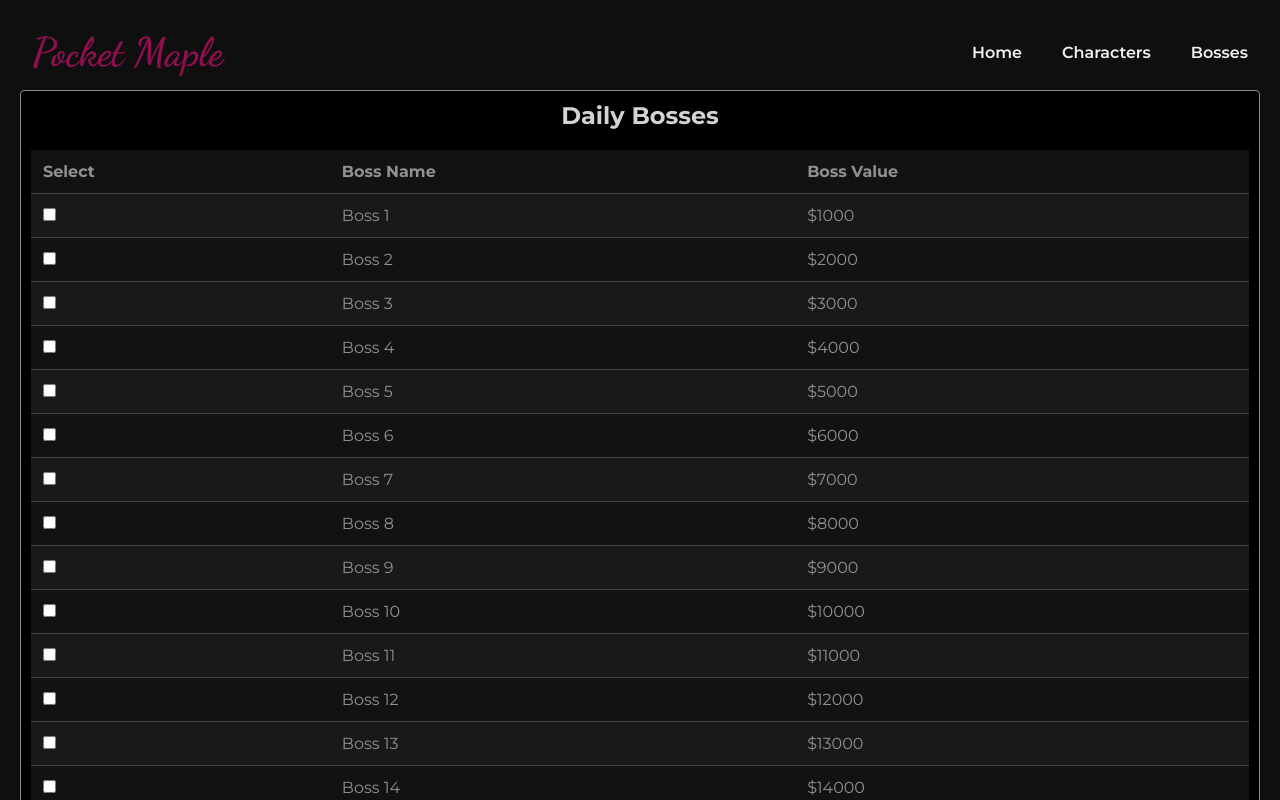
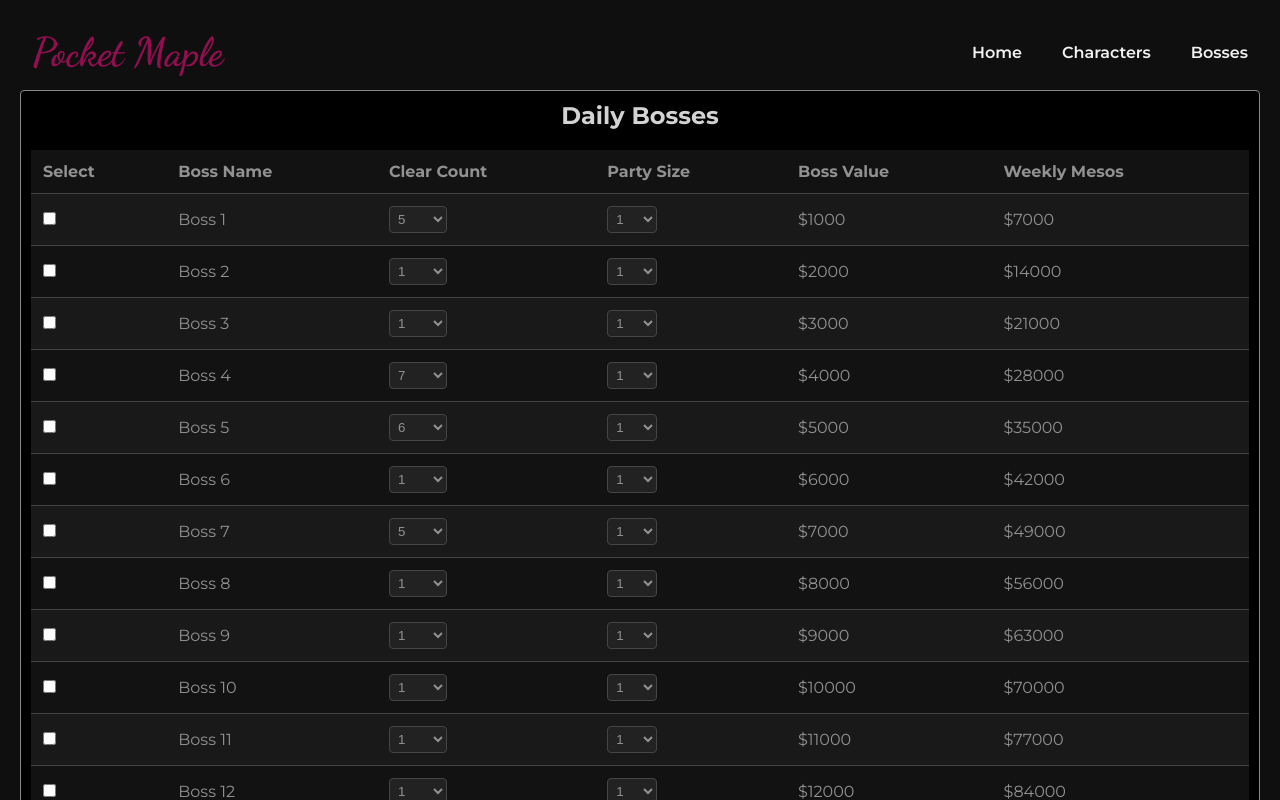
Before and after one commit to ttxlnguyen/Passion-Project-Pocket-Maple-React, a React (Create React App) app in the folder pocketmaplereact/: page /bosses in a window 1280 px wide. Shown: the top 800 px of the page. Built offline with nearby package versions, Linux system fonts and the light colour scheme.

Commit message:
Added ClearCount(dropdown), PartySize(dropdown), and WeeklyMeso to BossChart

```diff
--- a/pocketmaplereact/src/App.js
+++ b/pocketmaplereact/src/App.js
@@ -4,7 +4,7 @@ import { BrowserRouter as Router, Routes, Route } from "react-router-dom";
 import NavBar from "./components/navbar/NavBar.jsx";
 import Home from "./components/pages/Home";
 import Characters from "./components/pages/Characters";
-import Bosses from "./components/pages/BossList.js";
+import Bosses from "./components/pages/bosslist/BossList";
 
 const App = () => {
   return (
--- a/pocketmaplereact/src/components/pages/BossList.css
+++ /dev/null
@@ -1,49 +0,0 @@
-.boss-list {
-    margin: 20px;
-    margin-top: 90px; /* Moves the container down */
-    padding: 10px;
-    border: 1px solid #898989; /* Gray border for the container */
-    border-radius: 4px;
-    background-color: #000000; /* Black background for the container */
-  }
-
-  .boss-list h2 {
-    color: #d3d3d3; /* Light grey color for the title */
-    text-align: center;
-    margin-top: 0;
-    margin-bottom: 20px; /* Space below the title */
-    font-size: 1.5rem; /* Adjust font size as needed */
-  }
-
-  table {
-    width: 100%;
-    border-collapse: collapse;
-    background-color: #222222; /* Dark grey background for the table */
-    color: #919191; /* Light grey text color */
-  }
-
-  th, td {
-    padding: 12px;
-    text-align: left;
-    border-bottom: 1px solid #454545; /* Darker grey for row separators */
-  }
-
-  th {
-    background-color: #121212; /* Very dark grey for the table header */
-  }
-
-  tr:nth-child(even) {
-    background-color: #121212; /* Very dark grey for even rows */
-  }
-
-  tr:nth-child(odd) {
-    background-color: #191919; /* Dark grey for odd rows */
-  }
-
-  tr:hover {
-    background-color: #303030; /* Medium grey for row hover effect */
-  }
-
-  input[type="checkbox"] {
-    margin: 0;
-  }
--- a/pocketmaplereact/src/components/pages/BossList.js
+++ /dev/null
@@ -1,48 +0,0 @@
-import React from "react";
-import "./BossList.css"; // Import the CSS file for styling
-
-const Bosses = () => {
-  // Expanded data for 14 bosses
-  const bossData = [
-    { name: "Boss 1", value: "$1000" },
-    { name: "Boss 2", value: "$2000" },
-    { name: "Boss 3", value: "$3000" },
-    { name: "Boss 4", value: "$4000" },
-    { name: "Boss 5", value: "$5000" },
-    { name: "Boss 6", value: "$6000" },
-    { name: "Boss 7", value: "$7000" },
-    { name: "Boss 8", value: "$8000" },
-    { name: "Boss 9", value: "$9000" },
-    { name: "Boss 10", value: "$10000" },
-    { name: "Boss 11", value: "$11000" },
-    { name: "Boss 12", value: "$12000" },
-    { name: "Boss 13", value: "$13000" },
-    { name: "Boss 14", value: "$14000" }
-  ];
-
-  return (
-    <div className="boss-list">
-      <h2>Daily Bosses</h2> {/* Table title */}
-      <table>
-        <thead>
-          <tr>
-            <th>Select</th>
-            <th>Boss Name</th>
-            <th>Boss Value</th>
-          </tr>
-        </thead>
-        <tbody>
-          {bossData.map((boss, index) => (
-            <tr key={index}>
-              <td><input type="checkbox" /></td>
-              <td>{boss.name}</td>
-              <td>{boss.value}</td>
-            </tr>
-          ))}
-        </tbody>
-      </table>
-    </div>
-  );
-};
-
-export default Bosses;
--- /dev/null
+++ b/pocketmaplereact/src/components/pages/bosslist/BossList.css
@@ -0,0 +1,59 @@
+.boss-list {
+    margin: 20px;
+    margin-top: 90px;
+    padding: 10px;
+    border: 1px solid #898989;
+    border-radius: 4px;
+    background-color: #000000;
+  }
+
+  .boss-list h2 {
+    color: #d3d3d3;
+    text-align: center;
+    margin-top: 0;
+    margin-bottom: 20px;
+    font-size: 1.5rem;
+  }
+
+  table {
+    width: 100%;
+    border-collapse: collapse;
+    background-color: #222222;
+    color: #919191;
+  }
+
+  th, td {
+    padding: 12px;
+    text-align: left;
+    border-bottom: 1px solid #454545;
+  }
+
+  th {
+    background-color: #121212;
+  }
+
+  tr:nth-child(even) {
+    background-color: #121212;
+  }
+
+  tr:nth-child(odd) {
+    background-color: #191919;
+  }
+
+  tr:hover {
+    background-color: #303030;
+  }
+
+  select {
+    background-color: #222222; /* Dark grey background */
+    color: #919191; /* Light grey text color */
+    border: 1px solid #454545; /* Border matching the table rows */
+    border-radius: 4px;
+    padding: 4px; /* Padding for better spacing */
+    width: 30%; /* Make the dropdown fit the table cell */
+    box-sizing: border-box; /* Ensure padding and border are included in the element's total width and height */
+}
+
+  input[type="checkbox"] {
+    margin: 0;
+  }
--- /dev/null
+++ b/pocketmaplereact/src/components/pages/bosslist/BossList.js
@@ -0,0 +1,100 @@
+import React, { useState } from "react";
+import "./BossList.css"; // Import the CSS file for styling
+
+const Bosses = () => {
+  // State for boss data
+  const [bossData, setBossData] = useState([
+    { name: "Boss 1", clearCount: 5, partySize: 10, value: "$1000", weeklyMesos: "$7000" },
+    { name: "Boss 2", clearCount: 8, partySize: 12, value: "$2000", weeklyMesos: "$14000" },
+    { name: "Boss 3", clearCount: 10, partySize: 8, value: "$3000", weeklyMesos: "$21000" },
+    { name: "Boss 4", clearCount: 7, partySize: 11, value: "$4000", weeklyMesos: "$28000" },
+    { name: "Boss 5", clearCount: 6, partySize: 9, value: "$5000", weeklyMesos: "$35000" },
+    { name: "Boss 6", clearCount: 9, partySize: 10, value: "$6000", weeklyMesos: "$42000" },
+    { name: "Boss 7", clearCount: 5, partySize: 15, value: "$7000", weeklyMesos: "$49000" },
+    { name: "Boss 8", clearCount: 12, partySize: 14, value: "$8000", weeklyMesos: "$56000" },
+    { name: "Boss 9", clearCount: 11, partySize: 13, value: "$9000", weeklyMesos: "$63000" },
+    { name: "Boss 10", clearCount: 14, partySize: 16, value: "$10000", weeklyMesos: "$70000" },
+    { name: "Boss 11", clearCount: 13, partySize: 17, value: "$11000", weeklyMesos: "$77000" },
+    { name: "Boss 12", clearCount: 15, partySize: 18, value: "$12000", weeklyMesos: "$84000" },
+    { name: "Boss 13", clearCount: 10, partySize: 12, value: "$13000", weeklyMesos: "$91000" },
+    { name: "Boss 14", clearCount: 11, partySize: 14, value: "$14000", weeklyMesos: "$98000" }
+  ]);
+
+  // Function to create dropdown options for Clear Count (1-7)
+  const createClearCountOptions = () => {
+    let options = [];
+    for (let i = 1; i <= 7; i++) {
+      options.push(<option key={i} value={i}>{i}</option>);
+    }
+    return options;
+  };
+
+  // Function to create dropdown options for Party Size (1-6)
+  const createPartySizeOptions = () => {
+    let options = [];
+    for (let i = 1; i <= 6; i++) {
+      options.push(<option key={i} value={i}>{i}</option>);
+    }
+    return options;
+  };
+
+  // Handler for dropdown change for Clear Count
+  const handleClearCountChange = (index, value) => {
+    const updatedBossData = [...bossData];
+    updatedBossData[index].clearCount = parseInt(value, 10);
+    setBossData(updatedBossData);
+  };
+
+  // Handler for dropdown change for Party Size
+  const handlePartySizeChange = (index, value) => {
+    const updatedBossData = [...bossData];
+    updatedBossData[index].partySize = parseInt(value, 10);
+    setBossData(updatedBossData);
+  };
+
+  return (
+    <div className="boss-list">
+      <h2>Daily Bosses</h2> {/* Table title */}
+      <table>
+        <thead>
+          <tr> {/* Column Headers */}
+            <th>Select</th>
+            <th>Boss Name</th>
+            <th>Clear Count</th>
+            <th>Party Size</th>
+            <th>Boss Value</th>
+            <th>Weekly Mesos</th>
+          </tr>
+        </thead>
+        <tbody>
+          {bossData.map((boss, index) => (
+            <tr key={index}> {/* Column data */}
+              <td><input type="checkbox" /></td>
+              <td>{boss.name}</td>
+              <td>
+                <select
+                  value={boss.clearCount}
+                  onChange={(e) => handleClearCountChange(index, e.target.value)}
+                >
+                  {createClearCountOptions()}
+                </select>
+              </td>
+              <td>
+                <select
+                  value={boss.partySize}
+                  onChange={(e) => handlePartySizeChange(index, e.target.value)}
+                >
+                  {createPartySizeOptions()}
+                </select>
+              </td>
+              <td>{boss.value}</td>
+              <td>{boss.weeklyMesos}</td>
+            </tr>
+          ))}
+        </tbody>
+      </table>
+    </div>
+  );
+};
+
+export default Bosses;
```
